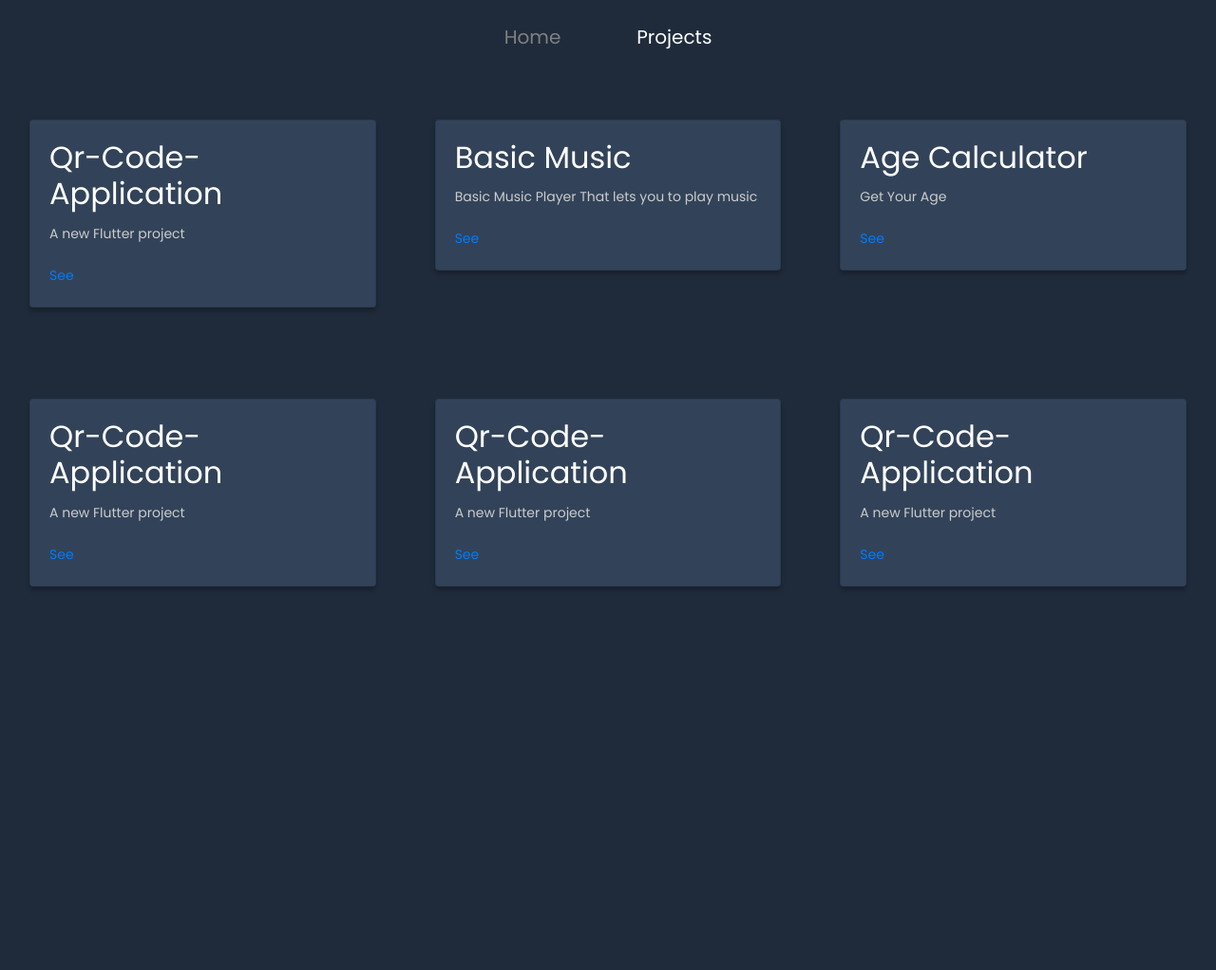
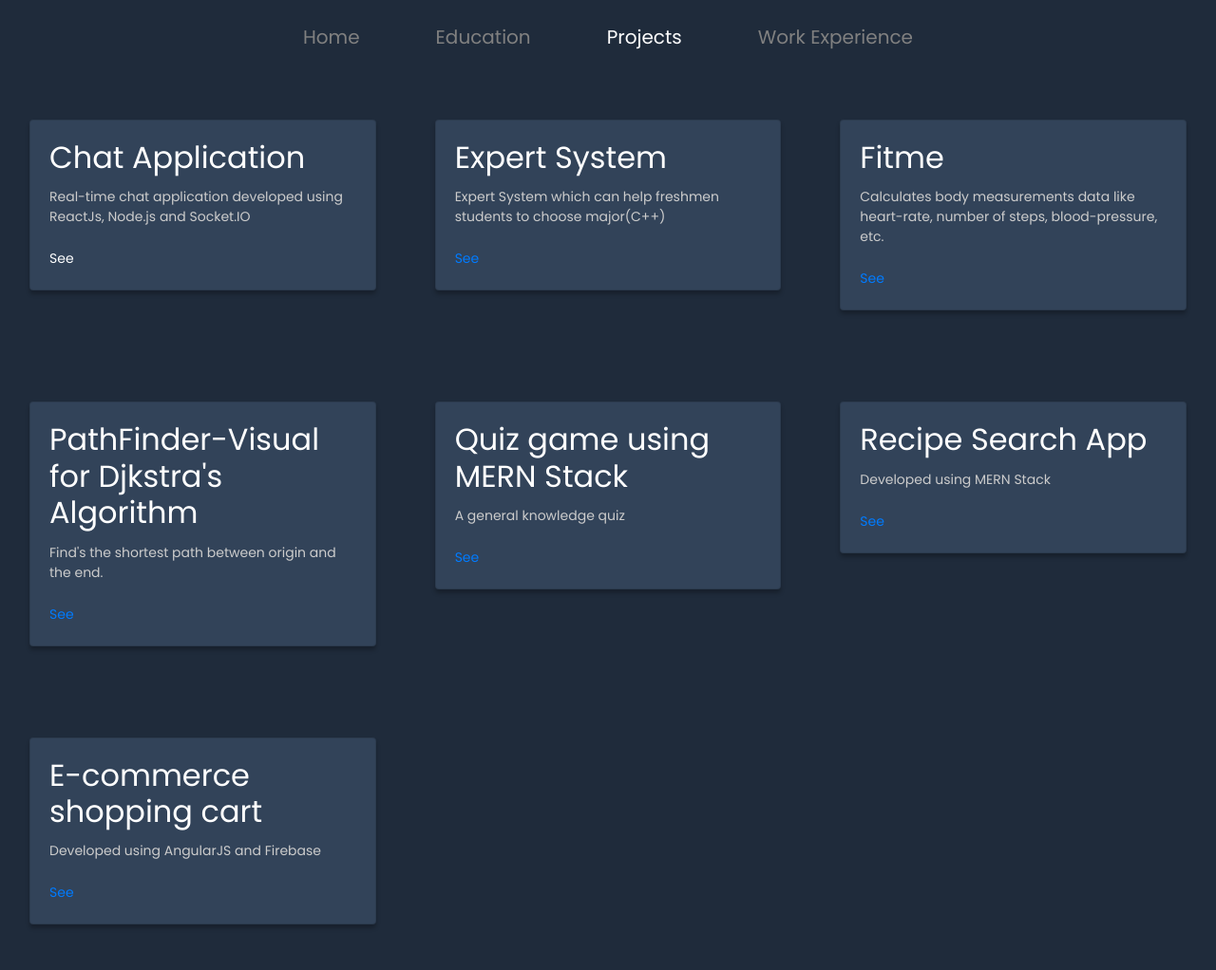
Before and after one commit to patni-harsh5/React-portfolio, a Gatsby site: page /projects in a window 1280 px wide. Shown: the whole page at 95% size. Before the commit the page ends 800 px from the top, so only its background shows below. Built offline with nearby package versions, Linux system fonts and the light colour scheme; Gatsby itself is replaced by a stand-in of ours.

Commit message:
first commit

```diff
--- a/content/projects.yaml
+++ b/content/projects.yaml
@@ -1,23 +1,27 @@
-- title: Qr-Code-Application
-  subtitle: A new Flutter project
-  link: https://github.com/Mr404Found/Qr-Code-Application
+- title: Chat Application
+  subtitle: Real-time chat application developed using ReactJs, Node.js and Socket.IO
+  link: #
 
-- title: Basic Music
-  subtitle: Basic Music Player That lets you to play music
-  link: https://github.com/Mr404Found/Basic-Music-Player
+- title: Expert System
+  subtitle: Expert System which can help freshmen students to choose major(C++)
+  link: https://github.com/patni-harsh5/ExpertSystem
 
-- title: Age Calculator
-  subtitle: Get Your Age
-  link: https://github.com/Mr404Found/AgeCalculator
+- title: Fitme
+  subtitle: Calculates body measurements data like heart-rate, number of steps, blood-pressure, etc.
+  link: https://github.com/patni-harsh5/Fitbit-heart-rate-data-collector
 
-- title: Qr-Code-Application
-  subtitle: A new Flutter project
-  link: https://github.com/Mr404Found/Qr-Code-Application
+- title: PathFinder-Visual for Djkstra's Algorithm
+  subtitle: Find's the shortest path between origin and the end.
+  link: https://github.com/patni-harsh5/React-pathvisual
 
-- title: Qr-Code-Application
-  subtitle: A new Flutter project
-  link: https://github.com/Mr404Found/Qr-Code-Application
+- title: Quiz game using MERN Stack
+  subtitle: A general knowledge quiz
+  link: https://dazzling-cray-213862.netlify.com/
 
-- title: Qr-Code-Application
-  subtitle: A new Flutter project
-  link: https://github.com/Mr404Found/Qr-Code-Application
+- title: Recipe Search App
+  subtitle: Developed using MERN Stack
+  link: https://pensive-goldwasser-3ef862.netlify.com/
+
+- title: E-commerce shopping cart
+  subtitle: Developed using AngularJS and Firebase
+  link: https://youthful-brattain-8c15c6.netlify.com/
--- a/src/components/appbar.js
+++ b/src/components/appbar.js
@@ -9,7 +9,13 @@ export default function Appbar() {
           <Intent to="/">Home</Intent>
         </li>
         <li className="nav-item mx-4">
+          <Intent to="/education">Education</Intent>
+        </li>
+        <li className="nav-item mx-4">
           <Intent to="/projects">Projects</Intent>
+        </li>
+        <li className="nav-item mx-4">
+          <Intent to="/workexp">Work Experience</Intent>
         </li>
       </ul>
     </div>
--- a/src/pages/index.js
+++ b/src/pages/index.js
@@ -11,7 +11,7 @@ function index() {
       <Info />
       <Helmet>
         <meta charSet="utf-8" />
-        <title>Home | Sumanth</title>
+        <title>Home | Harsh</title>
       </Helmet>
     </div>
   )
--- a/src/pages/projects.js
+++ b/src/pages/projects.js
@@ -13,7 +13,7 @@ function Projects({ data }) {
       <Appbar />
       <Helmet>
         <meta charSet="utf-8" />
-        <title>Projects | Sumanth</title>
+        <title>Projects | Harsh</title>
       </Helmet>
       <div className="row">
         {projectList.map(({ node }) => {
```
Also changed, not shown: src/components/info.js (+11 -20 lines), src/pages/education.js (added, +46 -0 lines), src/pages/workexp.js (added, +71 -0 lines).
